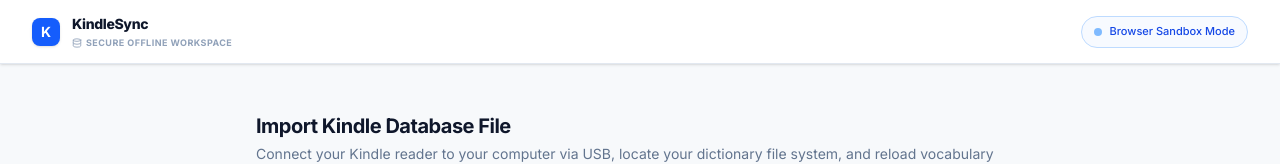
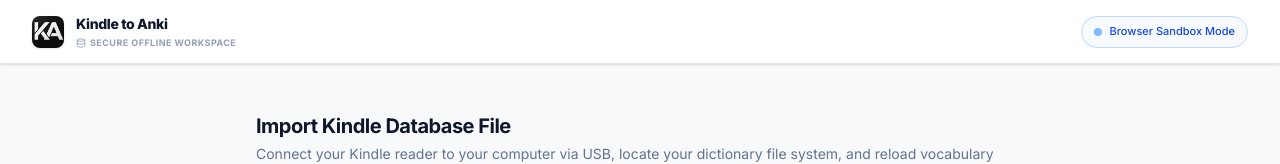
Before and after one commit to ArtemTykhonenko/kindle-vocabulary-to-anki, a React (Vite) app: page / in a window 1280 px wide. Shown: the top 164 px of the page. Built offline with nearby package versions, Linux system fonts and the light colour scheme; no server answers.

Commit message:
design: add custom logo to header and rename title to Kindle to Anki

```diff
--- a/src/App.tsx
+++ b/src/App.tsx
@@ -97,11 +97,13 @@ export default function App() {
       {/* TOP NAVBAR */}
       <header className="flex h-16 items-center justify-between border-b border-slate-200 px-6 sm:px-8 bg-white shrink-0 shadow-sm z-10">
         <div className="flex items-center gap-3">
-          <div className="h-7 w-7 rounded-lg bg-blue-600 flex items-center justify-center font-bold text-white text-sm shadow-sm select-none">
-            K
-          </div>
+          <img
+            src="/logo.png"
+            alt="Kindle to Anki Logo"
+            className="h-8 w-8 rounded-lg object-cover shadow-sm select-none"
+          />
           <div className="space-y-0.5">
-            <h1 className="text-sm font-extrabold tracking-tight text-slate-900">KindleSync</h1>
+            <h1 className="text-sm font-extrabold tracking-tight text-slate-900">Kindle to Anki</h1>
             <div className="text-[9px] text-slate-400 font-bold select-none uppercase tracking-wider flex items-center gap-1">
               <Database className="h-2.5 w-2.5" />
               Secure Offline Workspace
```
Also changed, not shown: public/logo.png (added).
